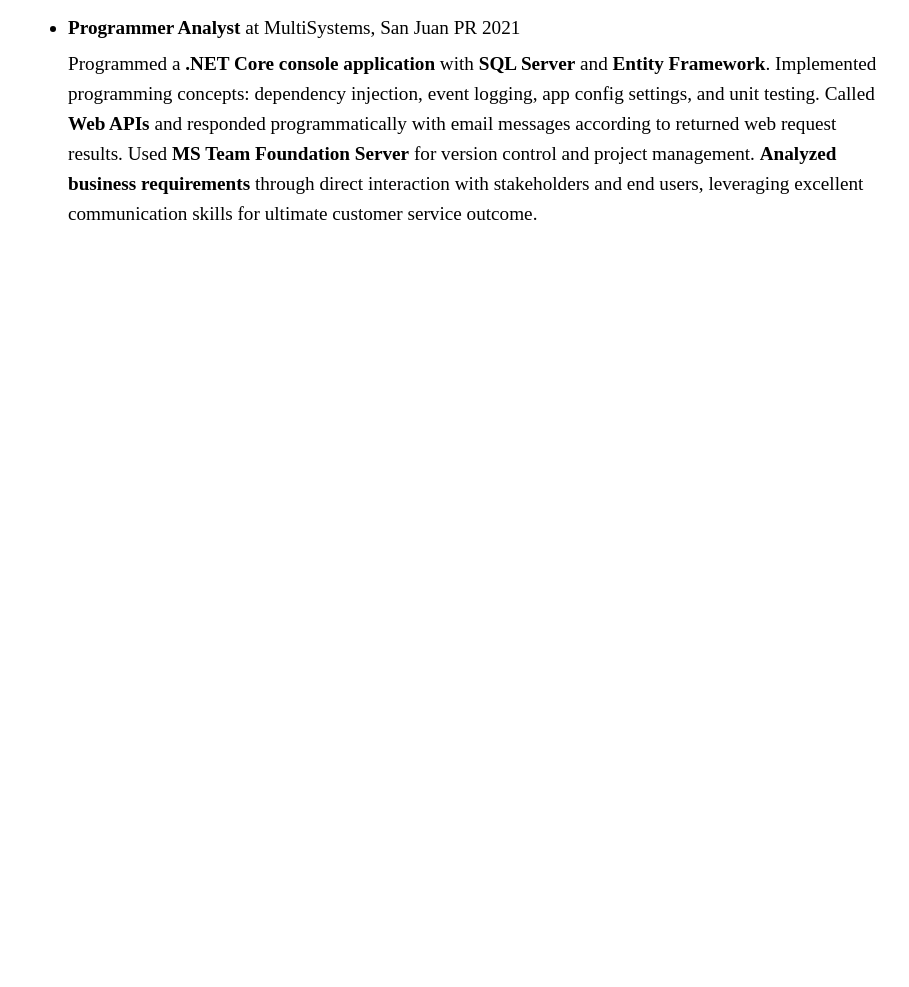
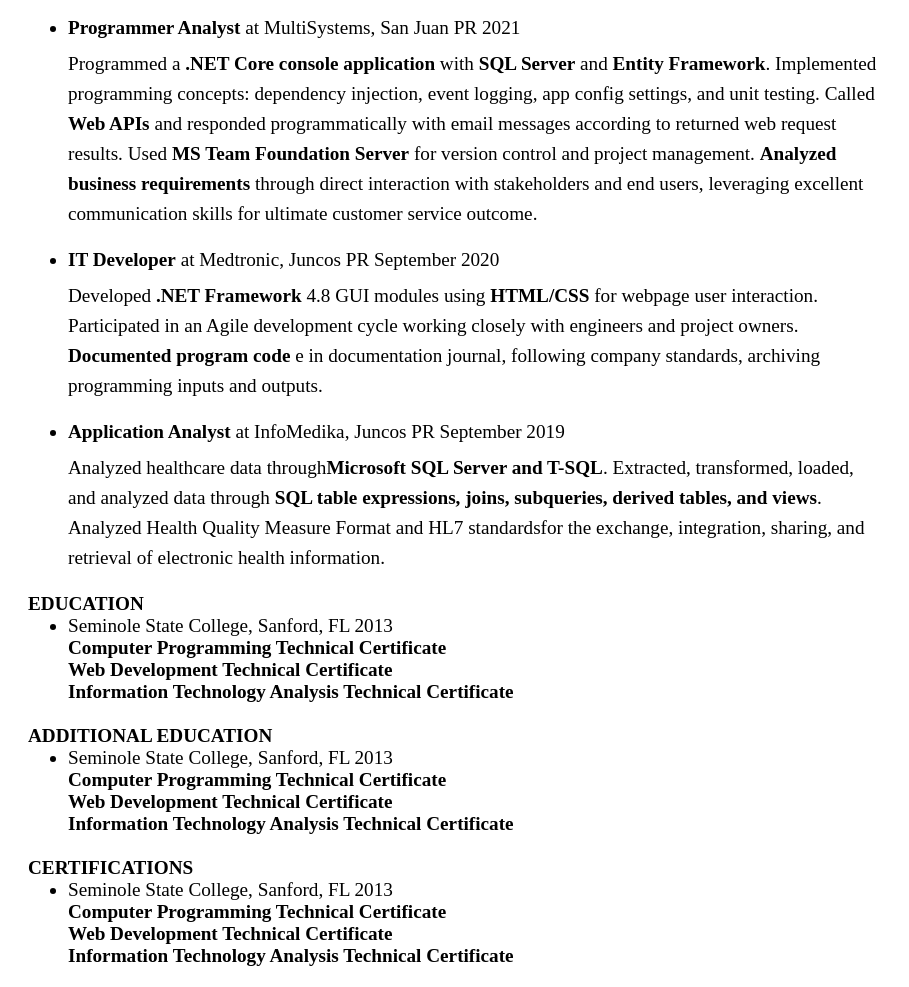
Before and after one commit to ACruzWorkAcct/html-portfolio, a plain HTML site: page resume.html in a window 1280 px wide. Shown: the part 558-1545 px from the top of the page, without its empty margins (0-909 px from the left). Before the commit the page ends 807 px from the top, so only its background shows below. Drawn offline with Linux system fonts and the light colour scheme.

Commit message:
Job section content; education, add edu, certifications placeholders

```diff
--- a/resume.html
+++ b/resume.html
@@ -26,21 +26,78 @@
     <div class="job-section">
         <ul>
             <li><strong>Programmer</strong> at Optima Seguros, San Juan PR 2024</li>
-            <li class="job-content">Programmed a <strong>C# Blazor web application</strong> for managing users and uploading/downloading files.
-                Analyzed and coded SQL queries using <strong>SQL Server Management Studio</strong>. Analyzed and wrote software
-                development <strong>documentation</strong>. Participated in stakeholder and development meetings for analysis of
-                business requirements.</li>
+            <li class="job-content">Programmed a <strong>C# Blazor web application</strong> for managing
+                users and uploading/downloading files. Analyzed and coded SQL queries using
+                <strong>SQL Server Management Studio</strong>. Analyzed and wrote software development
+                <strong>documentation</strong>. Participated in stakeholder and development meetings
+                for analysis of business requirements.</li>
         </ul>
     </div>
     <div class="job-section">
         <ul>
             <li><strong>Programmer Analyst</strong> at MultiSystems, San Juan PR 2021</li>
-            <li class="job-content">Programmed a <strong>.NET Core console application</strong> with <strong>SQL Server</strong> and <strong>Entity Framework</strong>. Implemented
-                programming concepts: dependency injection, event logging, app config settings, and unit testing. Called
-                <strong>Web APIs</strong> and responded programmatically with email messages according to returned web request
-                results. Used <strong>MS Team Foundation Server</strong> for version control and project management. <strong>Analyzed
-                business requirements</strong> through direct interaction with stakeholders and end users, leveraging excellent
+            <li class="job-content">Programmed a <strong>.NET Core console application</strong> with
+                <strong>SQL Server</strong> and <strong>Entity Framework</strong>. Implemented programming
+                concepts: dependency injection, event logging, app config settings, and unit testing.
+                Called <strong>Web APIs</strong> and responded programmatically with email messages
+                according to returned web request results. Used <strong>MS Team Foundation Server</strong>
+                for version control and project management. <strong>Analyzed business requirements</strong>
+                through direct interaction with stakeholders and end users, leveraging excellent
                 communication skills for ultimate customer service outcome.</li>
         </ul>
     </div>
+    <div class="job-section">
+        <ul>
+            <li><strong>IT Developer</strong> at Medtronic, Juncos PR September 2020</li>
+            <li class="job-content">Developed <strong>.NET Framework</strong> 4.8 GUI modules using
+                <strong>HTML/CSS</strong> for webpage user interaction. Participated in an Agile
+                development cycle working closely with engineers and project owners.
+                <strong>Documented program code</strong> e in documentation journal, following company
+                 standards, archiving programming inputs and outputs.</li>
+        </ul>
+    </div>
+    <div class="job-section">
+        <ul>
+            <li><strong>Application Analyst</strong> at InfoMedika, Juncos PR September 2019</li>
+            <li class="job-content">Analyzed healthcare data through<strong>Microsoft SQL Server and
+                T-SQL</strong>. Extracted, transformed, loaded, and analyzed data through
+                <strong>SQL table expressions, joins, subqueries, derived tables, and views</strong>.
+                Analyzed Health Quality Measure Format and HL7 standardsfor the exchange, integration,
+                sharing, and retrieval of electronic health information.
+        </ul>
+    </div>
+
+    <div section-title>EDUCATION</div>
+    <div class="edu-section">
+        <ul>
+            <li>Seminole State College, Sanford, FL 2013</li>
+            <li style="list-style: none;"><strong>Computer Programming Technical Certificate</strong></li>
+            <li style="list-style: none;"><strong>Web Development Technical Certificate</strong></li>
+            <li style="list-style: none;"><strong>Information Technology Analysis Technical Certificate</strong></li>
+        </ul>
+    </div>
+
+<br />
+
+    <div section-title>ADDITIONAL EDUCATION</div>
+    <div class="addedu-section">
+        <ul>
+            <li>Seminole State College, Sanford, FL 2013</li>
+            <li style="list-style: none;"><strong>Computer Programming Technical Certificate</strong></li>
+            <li style="list-style: none;"><strong>Web Development Technical Certificate</strong></li>
+            <li style="list-style: none;"><strong>Information Technology Analysis Technical Certificate</strong></li>
+        </ul>
+    </div>
+
+    <br />
+
+    <div section-title>CERTIFICATIONS</div>
+    <div class="addedu-section">
+        <ul>
+            <li>Seminole State College, Sanford, FL 2013</li>
+            <li style="list-style: none;"><strong>Computer Programming Technical Certificate</strong></li>
+            <li style="list-style: none;"><strong>Web Development Technical Certificate</strong></li>
+            <li style="list-style: none;"><strong>Information Technology Analysis Technical Certificate</strong></li>
+        </ul>
+    </div>
 </div>
```
